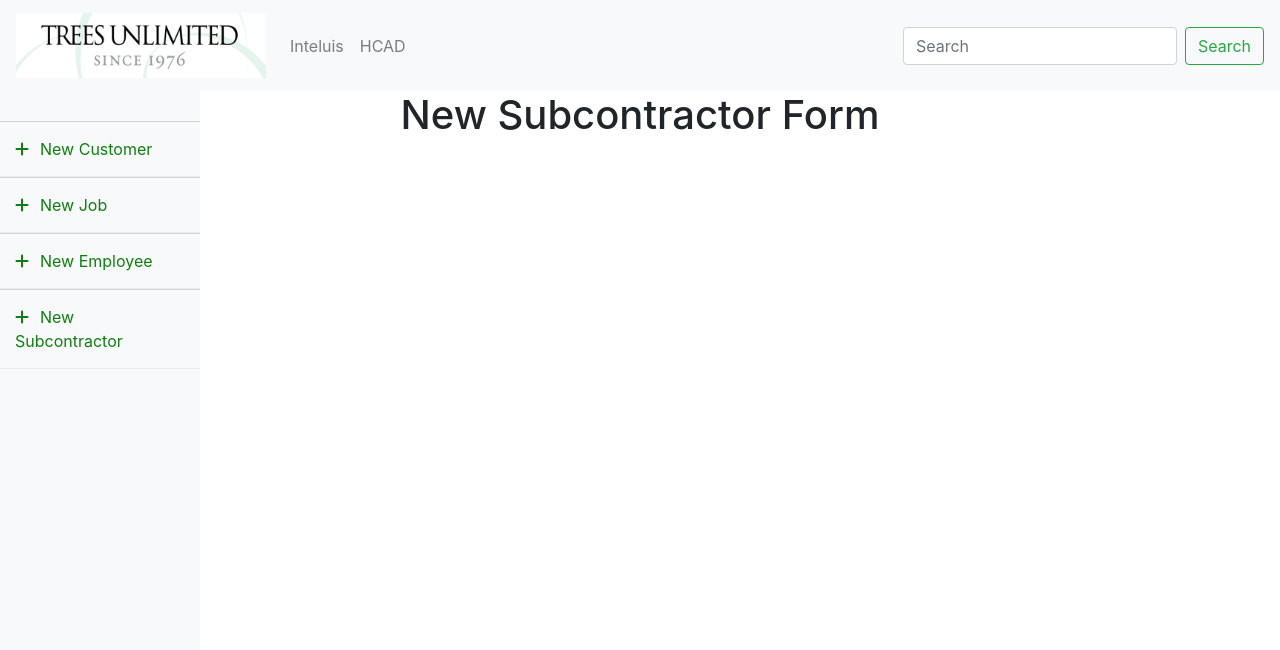
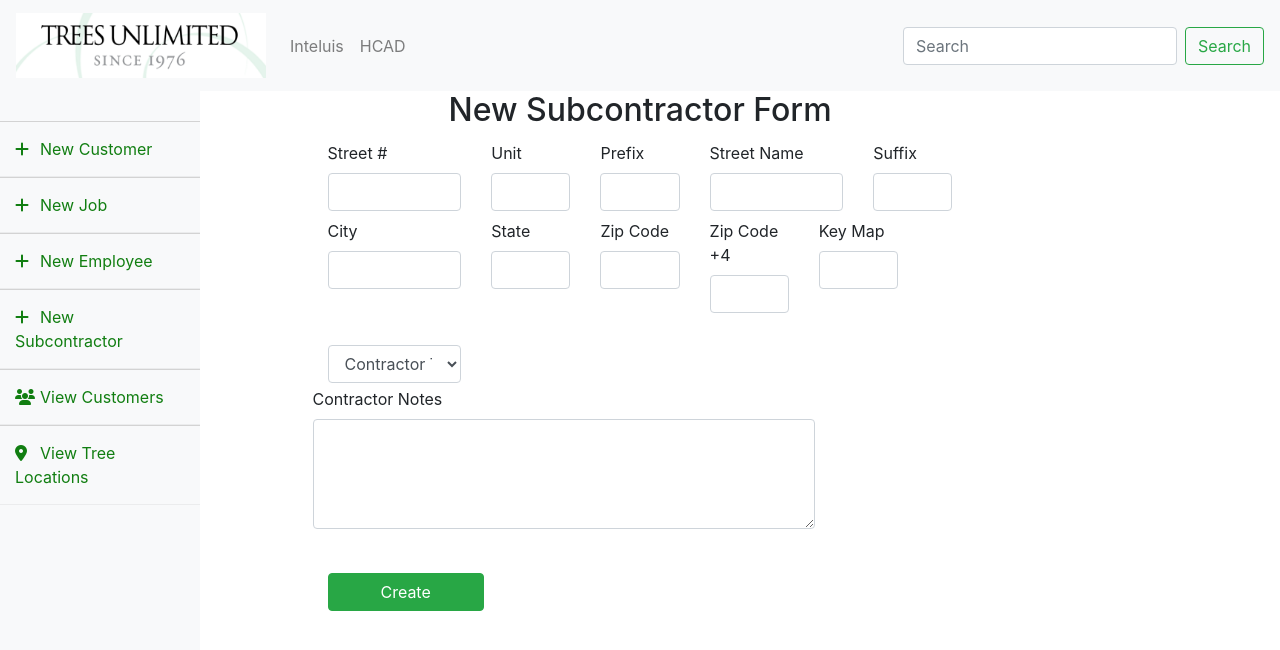
Before and after one commit to jjmetty/FinalProject, a Vue app in the folder client/: page /newSub in a window 1280 px wide. Shown: the top 650 px of the page. Built offline with nearby package versions, Linux system fonts and the light colour scheme.

Commit message:
sub and job creation
forms create for subcontractor and job

```diff
--- a/client/src/App.vue
+++ b/client/src/App.vue
@@ -37,6 +37,8 @@
       <li><router-link to="/newJob"><i class="fas fa-plus"></i>New Job</router-link></li>
       <li><router-link to="/newEmployee"><i class="fas fa-plus"></i>New Employee</router-link></li>
       <li><router-link to="/newSub"><i class="fas fa-plus"></i>New Subcontractor</router-link></li>
+      <li><router-link to=""><i class="fas fa-users"></i>View Customers</router-link></li>
+      <li><router-link to=""><i class="fas fa-map-marker-alt"></i>View Tree Locations</router-link></li>
     </ul>
   </div>
 </div>
--- /dev/null
+++ b/client/src/components/CrewComponent.vue
@@ -0,0 +1,3 @@
+<template>
+
+</template>
--- a/client/src/components/NewJobComponent.vue
+++ b/client/src/components/NewJobComponent.vue
@@ -1,3 +1,182 @@
 <template>
-   <h1 style="text-align:center;">New Job Form </h1>
+   <div>
+
+      <div class="row justify-content-center">
+        <div class="col-md-6">
+            <h2 class="text-center">New Job Form</h2>
+            <form>
+               <div class = "row">
+                  <div class = "form-group col-sm-2 my-1">
+                     <label>Street #</label>
+                     <input type="number"  class = "form-control" required>
+                  </div>
+
+                  <div class="form-group col-sm-2 my-1">
+                    <label>Unit</label>
+                    <input type="text" class="form-control">
+                  </div>
+
+                  <div class="form-group col-sm-2 my-1">
+                    <label>Prefix</label>
+                    <input type="text" class="form-control">
+                  </div>
+
+                  <div class="form-group col-sm-3 my-1">
+                    <label>Street Name</label>
+                    <input type="text" class="form-control" required>
+                  </div>
+
+                  <div class="form-group col-sm-2 my-1">
+                    <label>Suffix</label>
+                    <input type="text" class="form-control">
+                  </div>
+
+                  <div class="form-group col-sm-2 my-1">
+                    <label>Unit #</label>
+                    <input type="number" class="form-control">
+                  </div>
+               </div>
+
+                <div class = "row">
+                  <div class = "form-group col-sm-3 my-1">
+                     <label>City</label>
+                     <input type="text"  class = "form-control" required>
+                  </div>
+
+                  <div class="form-group col-sm-2 my-1">
+                    <label>State</label>
+                    <input type="text" class="form-control" required>
+                  </div>
+
+                  <div class="form-group col-sm-2 my-1">
+                    <label>Zip Code</label>
+                    <input type="number" class="form-control" required>
+                  </div>
+
+                  <div class="form-group col-sm-2 my-1">
+                    <label>Zip Code +4</label>
+                    <input type="number" class="form-control">
+                  </div>
+
+                  <div class="form-group col-sm-2 my-1">
+                    <label>Key Map</label>
+                    <input type="number" class="form-control">
+                  </div>
+                  </div>
+
+                  <br>
+                <div class = "row">
+                  <div class="form-group col-sm-3 my-1">
+                     <label >Assessment date:</label>
+                     <input type="date" class = "form-control">
+                  </div>
+
+                  <div class="form-group col-sm-3 my-1">
+                     <label for="requestDate">Request date:</label>
+                     <input type="date" id="requestDate" class = "form-control">
+                  </div>
+
+                  <div class="form-group col-sm-3 my-1">
+                     <label >Start date:</label>
+                     <input type="date" class = "form-control">
+                  </div>
+
+                  <div class="form-group col-sm-3 my-1">
+                     <label >Finish date:</label>
+                     <input type="date" class = "form-control">
+                  </div>
+                </div>
+               <br>
+               <div class = "row">
+                  <div class = "form-group col-sm-3 my-1">
+                     <select class="form-control">
+                     <option>Service Advisor</option>
+                     </select>
+                  </div>
+
+                  <div class = "form-group col-sm-3 my-1">
+                     <select class="form-control">
+                     <option>Job Status</option>
+                     </select>
+                  </div>
+
+                  <div class = "form-group col-sm-3 my-1">
+                     <select class="form-control">
+                     <option>Crew</option>
+                     </select>
+                  </div>
+
+                  <div class = "form-group col-sm-3 my-1">
+                     <select class="form-control">
+                     <option>Service Selection</option>
+                     </select>
+                  </div>
+
+                  <div class="form-group col-sm-2 my-1">
+                    <label># of Services</label>
+                    <input type="number" class="form-control">
+                  </div>
+
+                  <div class="form-group col-sm-2 my-1">
+                    <label>Service Charge</label>
+                    <input type="number" class="form-control">
+                  </div>
+               </div>
+               <div class = "row">
+                  <div class="form-group col-sm-5 my-1">
+                    <label>Proposal Description</label>
+                    <input type="text" class="form-control" required>
+                  </div>
+
+                  <div class="form-group col-sm-2 my-1">
+                    <label>Proposal Price</label>
+                    <input type="text" class="form-control" required>
+                  </div>
+
+                  <div class="form-group col-sm-2 my-1">
+                    <label>Total Job Charge</label>
+                    <input type="number" step=0.01 class="form-control" required>
+                  </div>
+
+
+               </div>
+
+               <div class="form-group">
+                <label for="exampleFormControlTextarea1">Job Description</label>
+                 <textarea class="form-control" id="exampleFormControlTextarea1" rows="4" cols = "45"></textarea>
+                </div>
+
+
+
+
+
+                <br>
+                <div class="form-group">
+                    <button class="btn btn-success btn-block col-sm-3 my-1">Create</button>
+                </div>
+            </form>
+        </div>
+    </div>
+
+
+
+
+
+
+
+
+
+
+
+
+   </div>
 </template>
+
+
+
+
+
+<style scoped>
+
+
+</style>
--- a/client/src/components/NewSubComponent.vue
+++ b/client/src/components/NewSubComponent.vue
@@ -1,3 +1,92 @@
 <template>
-   <h1 style="text-align:center;">New Subcontractor Form </h1>
+<div>
+   <!--<h1 style="text-align:center;">New Customer Form </h1> -->
+
+       <div class="row justify-content-center">
+        <div class="col-md-6">
+            <h2 class="text-center">New Subcontractor Form</h2>
+            <form>
+               <div class = "row">
+                  <div class = "form-group col-sm-3 my-1">
+                     <label>Street #</label>
+                     <input type="number"  class = "form-control" required>
+                  </div>
+
+                  <div class="form-group col-sm-2 my-1">
+                    <label>Unit</label>
+                    <input type="text" class="form-control">
+                  </div>
+
+                  <div class="form-group col-sm-2 my-1">
+                    <label>Prefix</label>
+                    <input type="text" class="form-control">
+                  </div>
+
+                  <div class="form-group col-sm-3 my-1">
+                    <label>Street Name</label>
+                    <input type="text" class="form-control" required>
+                  </div>
+
+                  <div class="form-group col-sm-2 my-1">
+                    <label>Suffix</label>
+                    <input type="text" class="form-control">
+                  </div>
+               </div>
+
+                <div class = "row">
+                  <div class = "form-group col-sm-3 my-1">
+                     <label>City</label>
+                     <input type="text"  class = "form-control" required>
+                  </div>
+
+                  <div class="form-group col-sm-2 my-1">
+                    <label>State</label>
+                    <input type="text" class="form-control" required>
+                  </div>
+
+                  <div class="form-group col-sm-2 my-1">
+                    <label>Zip Code</label>
+                    <input type="number" class="form-control" required>
+                  </div>
+
+                  <div class="form-group col-sm-2 my-1">
+                    <label>Zip Code +4</label>
+                    <input type="number" class="form-control">
+                  </div>
+
+                  <div class="form-group col-sm-2 my-1">
+                    <label>Key Map</label>
+                    <input type="number" class="form-control">
+                  </div>
+                  </div>
+
+                  <br>
+                <div class = "row">
+                <div class = "form-group col-sm-3 my-1">
+                     <select class="form-control">
+                     <option>Contractor Type</option>
+                     </select>
+                  </div>
+
+               <div class="form-group">
+                <label for="exampleFormControlTextarea1">Contractor Notes</label>
+                 <textarea class="form-control" id="exampleFormControlTextarea1" rows="4" cols = "45"></textarea>
+                </div>
+                </div>
+
+
+                <br>
+                <div class="form-group">
+                    <button class="btn btn-success btn-block col-sm-3 my-1">Create</button>
+                </div>
+            </form>
+        </div>
+    </div>
+
+
+
+
+
+
+</div>
 </template>
```
Also changed, not shown: client/src/components/LocationComponent.vue (added).
